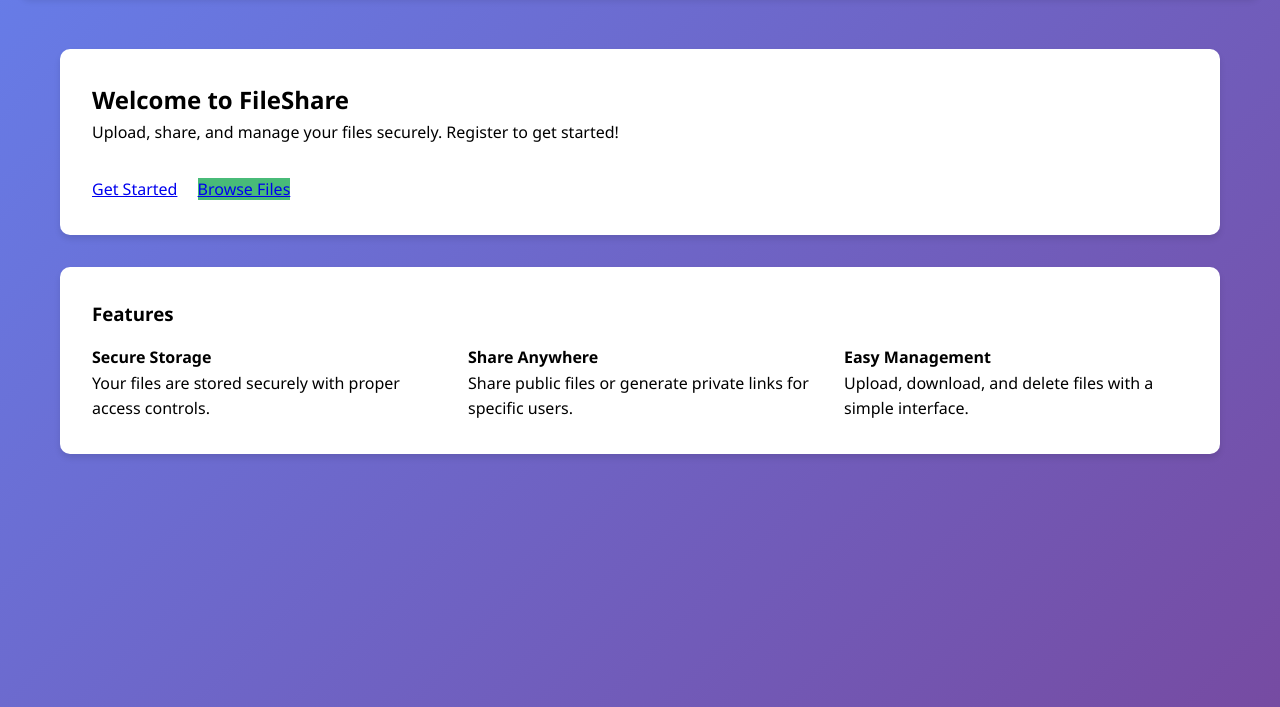
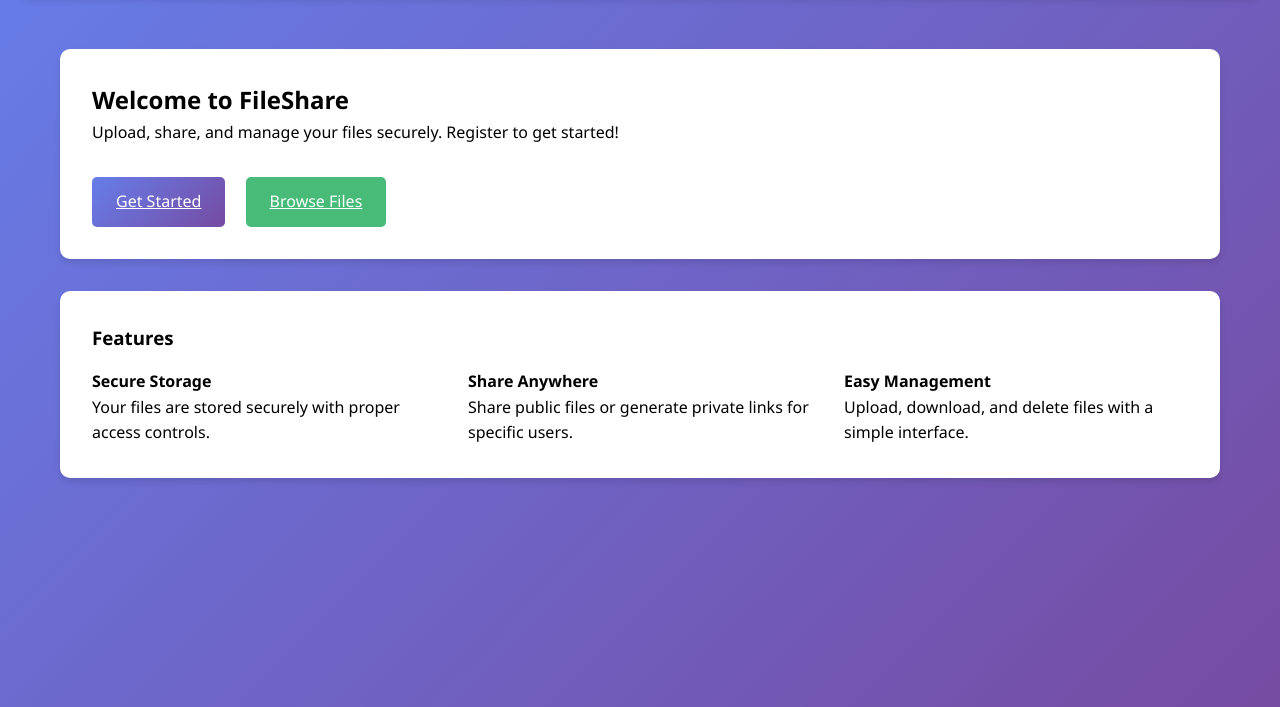
Before and after one commit to tanishqdesai/F, a website: page index.html in a window 1280 px wide. Shown: the part 93-800 px from the top of the page. Drawn offline with Linux system fonts and the light colour scheme.

Commit message:
Update style.css
Hovering white button properties

```diff
--- a/style.css
+++ b/style.css
@@ -74,3 +74,23 @@ body {
     border-radius: 5px;
     font-size: 1rem;
 }
+
+.btn {
+    display: inline-block;
+    padding: 0.75rem 1.5rem;
+    background: linear-gradient(135deg, #667eea 0%, #764ba2 100%);
+    color: white;
+    border: none;
+    border-radius: 5px;
+    cursor: pointer;
+    font-size: 1rem;
+    transition: transform 0.3s;
+}
+
+.btn:hover {
+    transform: translateY(-2px);
+}
+
+.btn-danger {
+    background: linear-gradient(135deg, #f56565 0%, #e53e3e 100%);
+}
```
